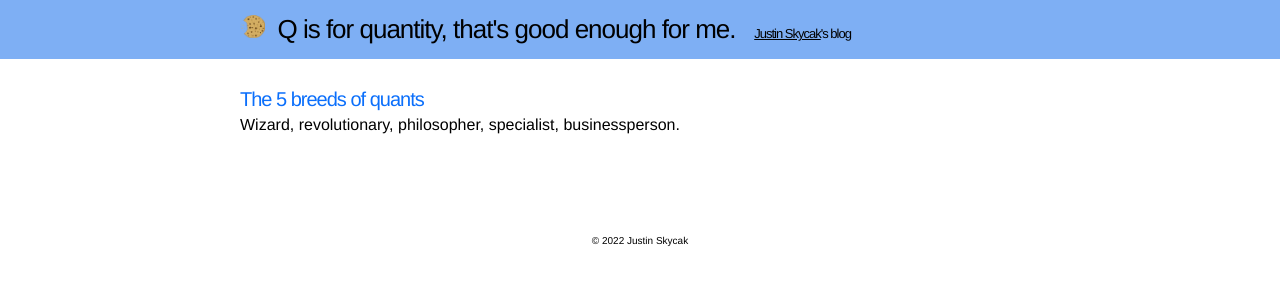
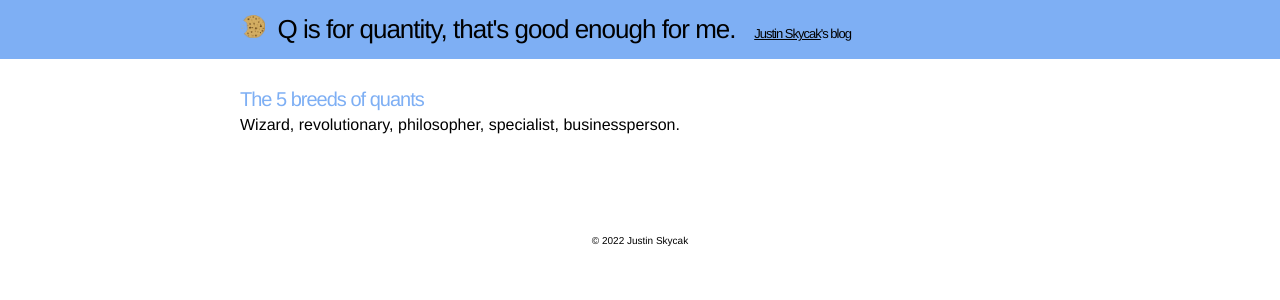
Before and after one commit to quantmonster/quantmonster.github.io, a Jekyll site: the page built from index.html, in a window 1280 px wide. Shown: the top 300 px of the page. Built offline with Jekyll 4.4.1, drawn with Linux system fonts in a browser that asks for light colours.

Commit message:
update link color

```diff
--- a/css/main.css
+++ b/css/main.css
@@ -19,9 +19,9 @@ body {
 
 h1, h2, h3, h4, h5, h6 { font-size: 100%; font-weight: 400; color: #e6e6e6 }
 
-a         { color: #0B6FFB; text-decoration: none; }
-a:hover   { color: #0B6FFB; text-decoration: underline; }
-a:visited { color: #0B6FFB; }
+a         { color: #7eaff4; text-decoration: none; }
+a:hover   { color: #7eaff4; text-decoration: underline; }
+a:visited { color: #7eaff4; }
 
 /* Utility */
 
```
